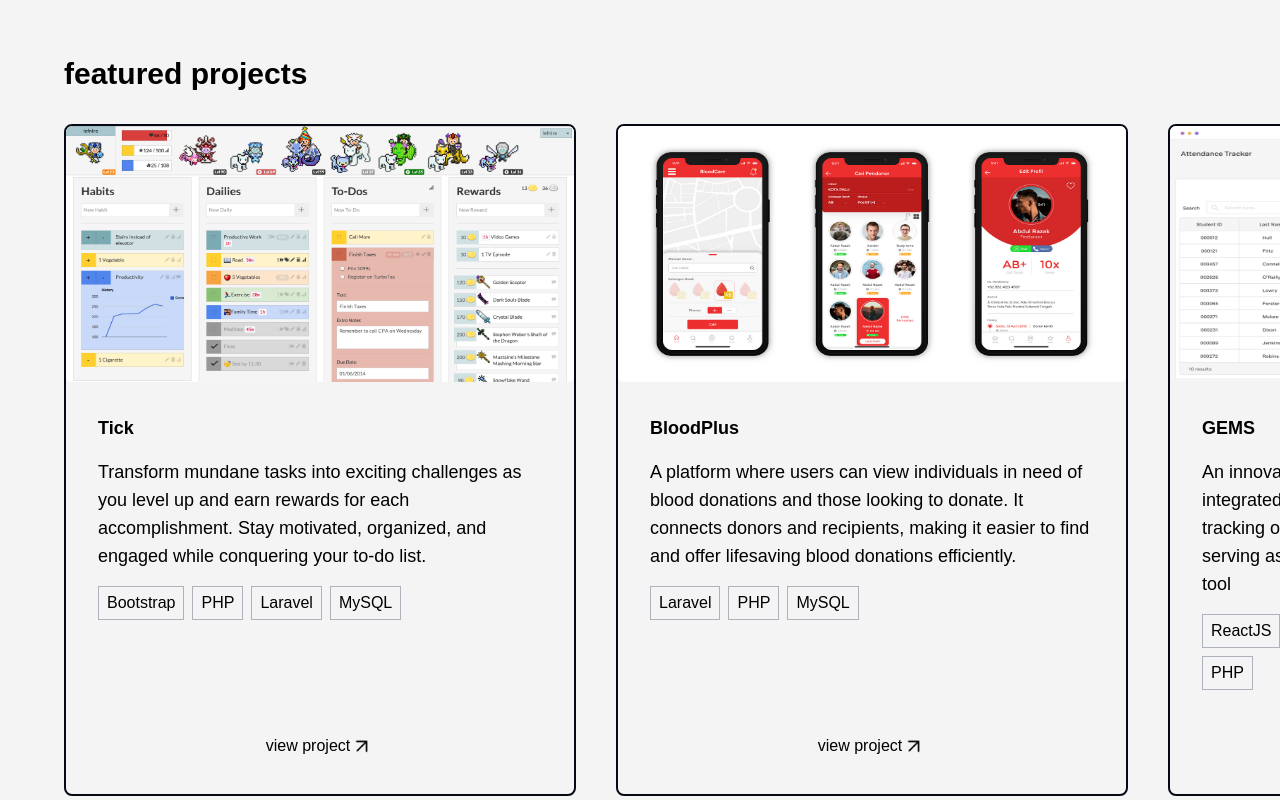
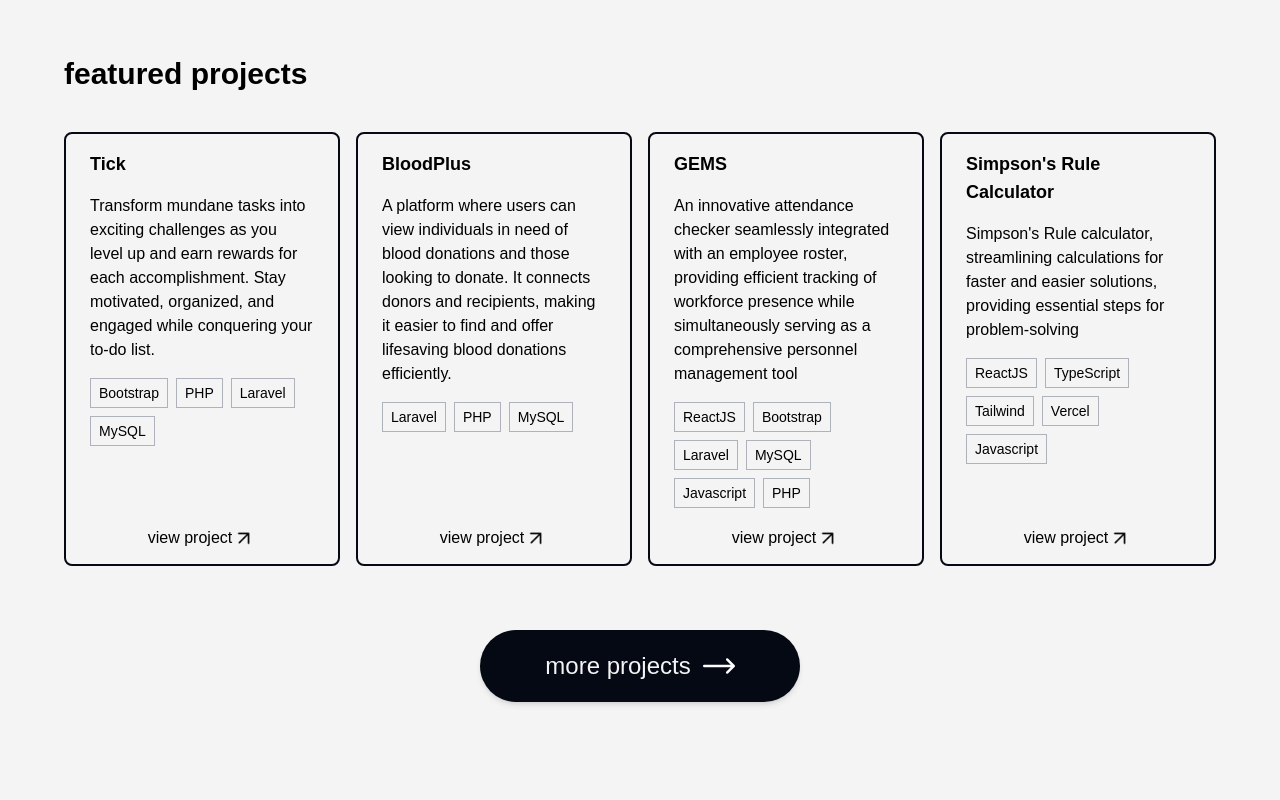
Before and after one commit to jacobbalane/portfolio, a React (Create React App) app: page / in a window 1280 px wide. Shown: the part 1360-2160 px from the top of the page. Built offline with nearby package versions, Linux system fonts and the light colour scheme.

Commit message:
fix: redesigned projects section

```diff
--- a/src/components/atoms/Technology.tsx
+++ b/src/components/atoms/Technology.tsx
@@ -4,7 +4,7 @@ interface TechnologyProps {
 
 const Technology: React.FC<TechnologyProps> = ({ label }) => {
   return (
-    <div className="text-3xs md:text-xs xl:text-base border border-accent-2 px-2 py-1 mr-1 mb-1 md:mr-2 md:mb-2 ">
+    <div className="text-3xs md:text-xs xl:text-sm border border-accent-2 px-2 py-1 mr-1 mb-1 md:mr-2 md:mb-2 ">
       {label}
     </div>
   );
--- a/src/components/molecules/ProjectCard.tsx
+++ b/src/components/molecules/ProjectCard.tsx
@@ -9,34 +9,28 @@ interface ProjectCardProps {
     description: string;
     technologies: string[];
     githubLink: string;
-    imageUrl: string;
   };
 }
 
 const ProjectCard: React.FC<ProjectCardProps> = ({ project }) => {
   return (
-    <div className="min-h-80 md:min-h-35rem w-72 md:w-30rem xl:w-32rem flex-none pb-2 md:pb-8 border-2 border-primary rounded-lg snap-center">
+    <div className="md:min-h-35rem xl:min-h-80 w-full md:w-1/2 xl:w-1/4 md:p-2">
+      <div className=" border-2 border-primary rounded-lg h-full">
         <div className="flex flex-col h-full">
-        <div className="h-40 md:h-64">
-          <img
-            src={project.imageUrl}
-            alt=""
-            className="rounded-md h-full w-full"
-          />
-        </div>
-        <div className="grow flex flex-col p-3 md:p-8 space-y-2 md:space-y-4">
-          <p className="font-bold text-xs md:text-lg">{project.name}</p>
-          <p className=" text-2xs md:text-base xl:text-lg">
-            {project.description}
+          <div className="grow flex flex-col px-5 py-3 md:px-6 md:py-4 space-y-2 md:space-y-4">
+            <p className="font-bold text-xs md:text-base xl:text-lg">
+              {project.name}
             </p>
+            <p className="text-2xs md:text-base">{project.description}</p>
             <div className="flex flex-wrap">
               {project.technologies.map((technology) => (
                 <Technology key={technology} label={technology} />
               ))}
             </div>
           </div>
-        <div className="flex justify-center h-8">
+          <div className="flex justify-center h-8 pb-4 md:pb-5">
             <LinkButton label="view project" link={project.githubLink} />
+          </div>
         </div>
       </div>
     </div>
--- a/src/components/organisms/Projects.tsx
+++ b/src/components/organisms/Projects.tsx
@@ -10,7 +10,6 @@ const Projects = () => {
     description: project.description,
     technologies: project.technologies,
     githubLink: project.githubLink,
-    imageUrl: project.imageUrl.toString(),
   }));
 
   return (
@@ -18,7 +17,7 @@ const Projects = () => {
       <div className="px-8 md:px-16 mb-4 md:mb-8">
         <p className="font-bold md:text-2xl xl:text-3xl">featured projects</p>
       </div>
-      <div className="overflow-x-auto flex space-x-4 md:space-x-10 px-8 md:px-16 md:snap-x no-scrollbar">
+      <div className="overflow-x-auto flex flex-col md:flex-row md:flex-wrap space-y-4 md:space-y-0 px-8 md:px-14">
         {projects.map((project) => (
           <ProjectCard project={project} key={project.key} />
         ))}
--- a/src/data/projects.js
+++ b/src/data/projects.js
@@ -6,7 +6,6 @@ export const projectData = [
       "Transform mundane tasks into exciting challenges as you level up and earn rewards for each accomplishment. Stay motivated, organized, and engaged while conquering your to-do list.",
     technologies: ["Bootstrap", "PHP", "Laravel", "MySQL"],
     githubLink: "https://github.com/balanejacob/Tick/tree/main/Tick",
-    imageUrl: require("../images/project-images/tick.png"),
   },
   {
     key: 1,
@@ -15,7 +14,6 @@ export const projectData = [
       "A platform where users can view individuals in need of blood donations and those looking to donate. It connects donors and recipients, making it easier to find and offer lifesaving blood donations efficiently.",
     technologies: ["Laravel", "PHP", "MySQL"],
     githubLink: "https://github.com/balanejacob/BloodPlus",
-    imageUrl: require("../images/project-images/bloodplus.png"),
   },
   {
     key: 2,
@@ -31,7 +29,6 @@ export const projectData = [
       "PHP",
     ],
     githubLink: "https://github.com/balanejacob/GEMS",
-    imageUrl: require("../images/project-images/gems.jpg"),
   },
   {
     key: 3,
@@ -40,6 +37,5 @@ export const projectData = [
       "Simpson's Rule calculator, streamlining calculations for faster and easier solutions, providing essential steps for problem-solving",
     technologies: ["ReactJS", "TypeScript", "Tailwind", "Vercel", "Javascript"],
     githubLink: "https://github.com/balanejacob/simpsons-rule",
-    imageUrl: require("../images/project-images/simpsons-rule-calculator.png"),
   },
 ];
--- a/tailwind.config.js
+++ b/tailwind.config.js
@@ -22,6 +22,7 @@ module.exports = {
         "screen-calc": "calc(100vh-8rem)",
         "28rem": "28rem",
         "35rem": "35rem",
+        "38rem": "38rem",
       },
       width: {
         72: "16rem",
```
Lines whose indentation alone changed are shown as unchanged.
